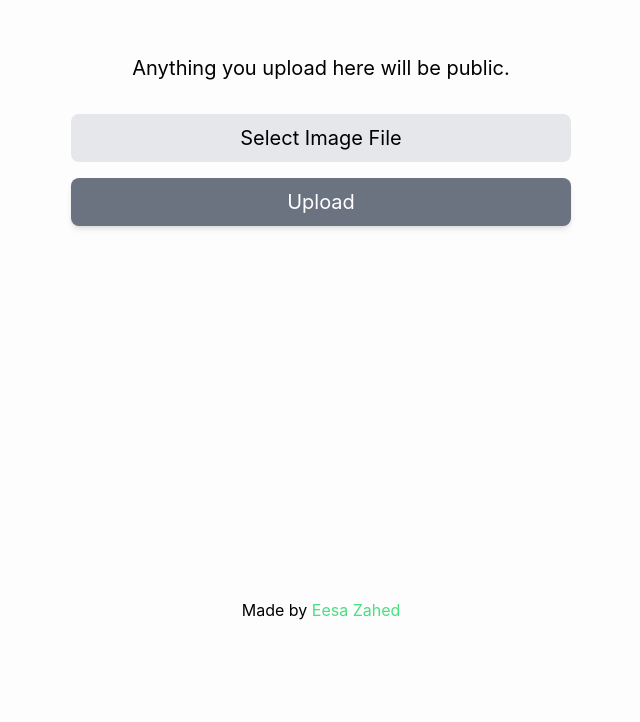
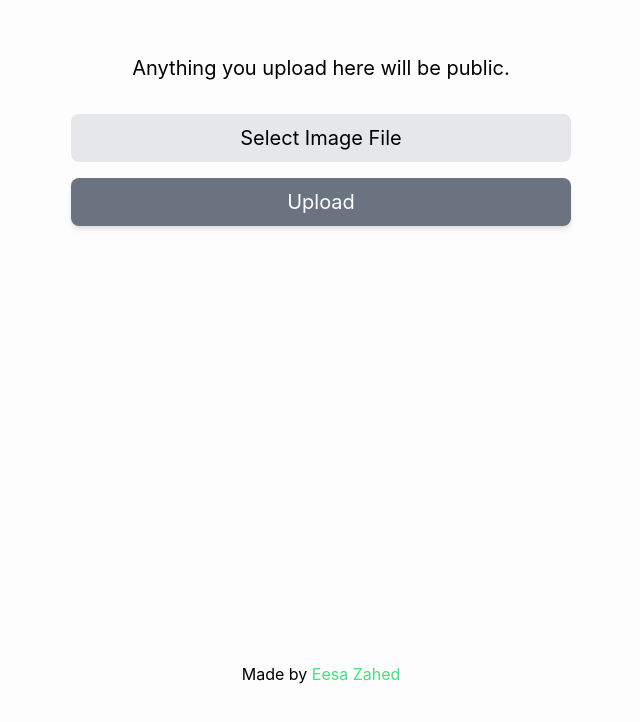
Before and after one commit to eesazahed/1img, a Next.js app: page / in a window 1280 px wide. Shown: the part 202-924 px from the top of the page, without its empty margins (319-959 px from the left). Before the commit the page ends 888 px from the top, so only its background shows below. Built offline with nearby package versions, Linux system fonts and the light colour scheme.

Commit message:
fix footer

```diff
--- a/pages/index.tsx
+++ b/pages/index.tsx
@@ -11,7 +11,7 @@ const Home: NextPage = () => {
       <main className="pt-64 w-full min-h-screen leading-8 text-xl">
         <ImageUploadForm />
       </main>
-      <p className="mb-16 text-center">
+      <p className="my-16 text-center">
         Made by{" "}
         <a
           className="text-green-400"
```
